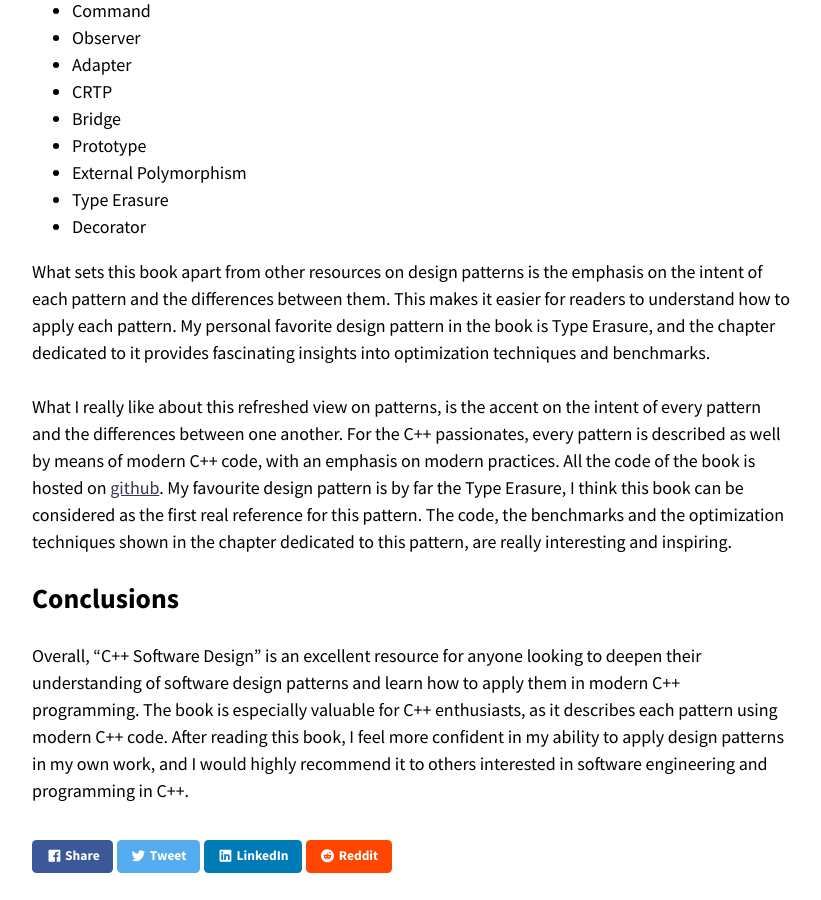
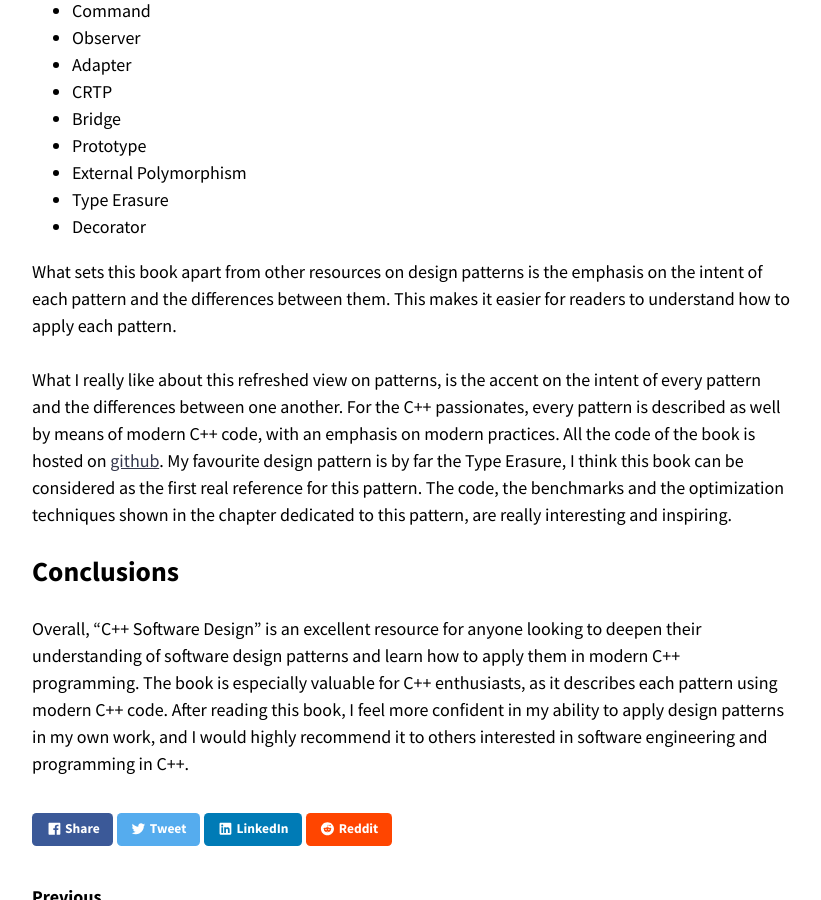
Before and after one commit to NikBomb/buildsucceded, a Jekyll site: the page built from _posts/2023-14-04-cpp-sofware-design.markdown, in a window 1280 px wide and 900 px high, scrolled down 878 px. Shown: the whole window, without its empty margins (343-1164 px from the left). Built offline with Jekyll 4.4.1, drawn with Linux system fonts in a browser that asks for light colours; nearby versions of some CDN libraries.

Commit message:
Modified Review on patterns

```diff
--- a/_posts/2023-14-04-cpp-sofware-design.markdown
+++ b/_posts/2023-14-04-cpp-sofware-design.markdown
@@ -28,7 +28,7 @@ In just a little more than 400 pages, Klaus gives not only a modern definition o
 - Type Erasure
 - Decorator
 
-What sets this book apart from other resources on design patterns is the emphasis on the intent of each pattern and the differences between them. This makes it easier for readers to understand how to apply each pattern. My personal favorite design pattern in the book is Type Erasure, and the chapter dedicated to it provides fascinating insights into optimization techniques and benchmarks.
+What sets this book apart from other resources on design patterns is the emphasis on the intent of each pattern and the differences between them. This makes it easier for readers to understand how to apply each pattern.
 
 What I really like about this refreshed view on patterns, is the accent on the intent of every pattern and the differences between one another. For the C++ passionates, every pattern is described as well by means of modern C++ code, with an emphasis on modern practices. All the code of the book is hosted on [github](https://github.com/igl42/cpp_software_design). My favourite design pattern is by far the Type Erasure, I think this book can be considered as the first real reference for this pattern. The code, the benchmarks and the optimization techniques shown in the chapter dedicated to this pattern, are really interesting and inspiring.
 
```
